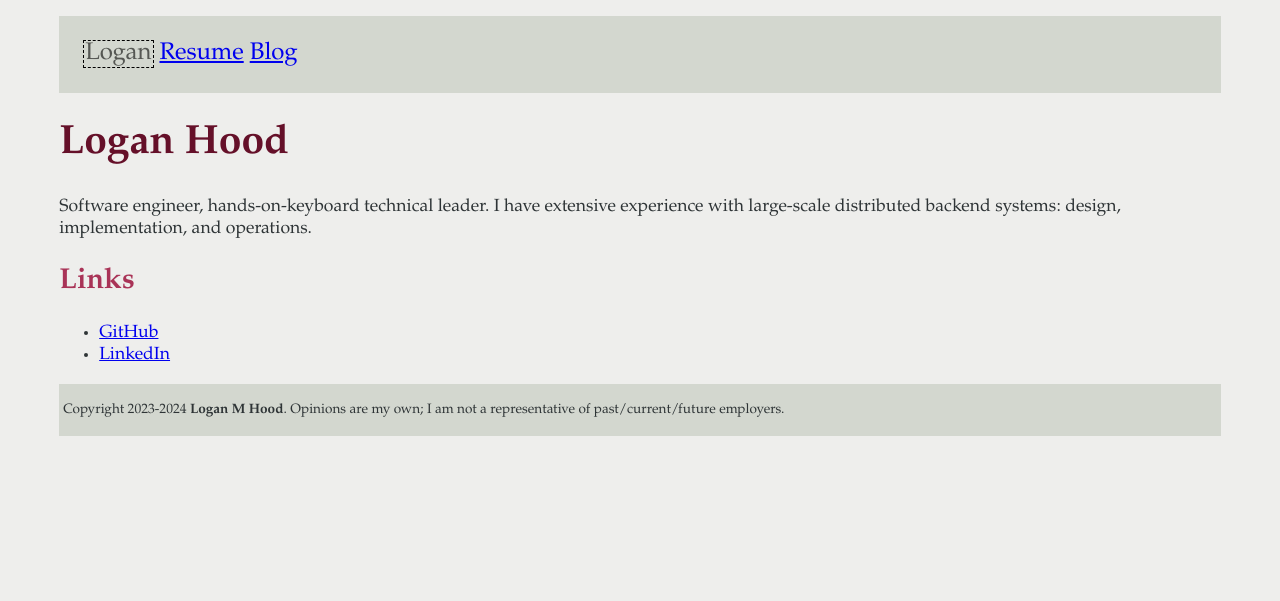
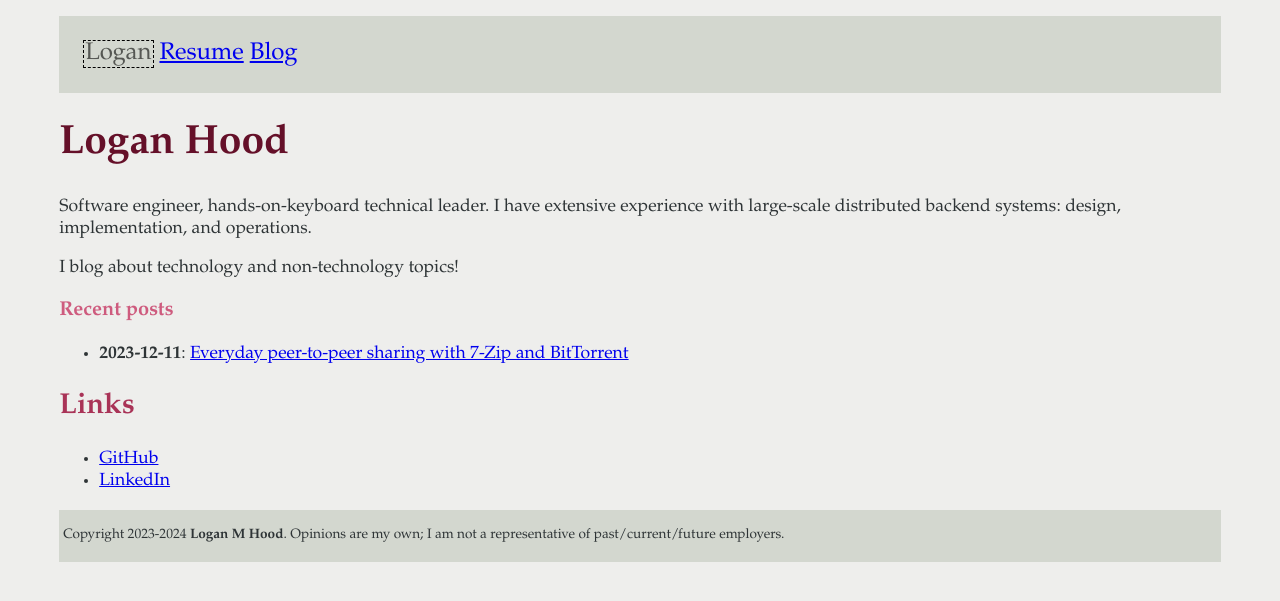
Before and after one commit to hoodlm/loganhooddotcom, a Jekyll site: the page built from index.md, in a window 1280 px wide. Shown: the top 601 px of the page. Built offline with Jekyll 4.4.1, drawn with Linux system fonts in a browser that asks for light colours.

Commit message:
Add recent blog posts to homepage

```diff
--- a/blog.html
+++ b/blog.html
@@ -8,7 +8,7 @@ title: Logan Hood - Blog
 <ul>
   {% for post in site.posts %}
     <li>
-      {{ post.date | date: "%Y-%m-%d" }} <a href="{{ post.url }}">{{ post.title }}</a>
+      <b>{{ post.date | date: "%Y-%m-%d" }}</b>: <a href="{{ post.url }}">{{ post.title }}</a>
     </li>
   {% endfor %}
 </ul>
--- a/index.md
+++ b/index.md
@@ -7,6 +7,14 @@ title: Logan Hood
 
 Software engineer, hands-on-keyboard technical leader. I have extensive experience with large-scale distributed backend systems: design, implementation, and operations.
 
+I blog about technology and non-technology topics!
+
+### Recent posts
+
+{% for post in site.posts %}
+* **{{ post.date | date: "%Y-%m-%d" }}**: [{{ post.title }}]({{ post.url }})
+{% endfor %}
+
 ## Links
 
 * [GitHub](https://github.com/hoodlm)
```
